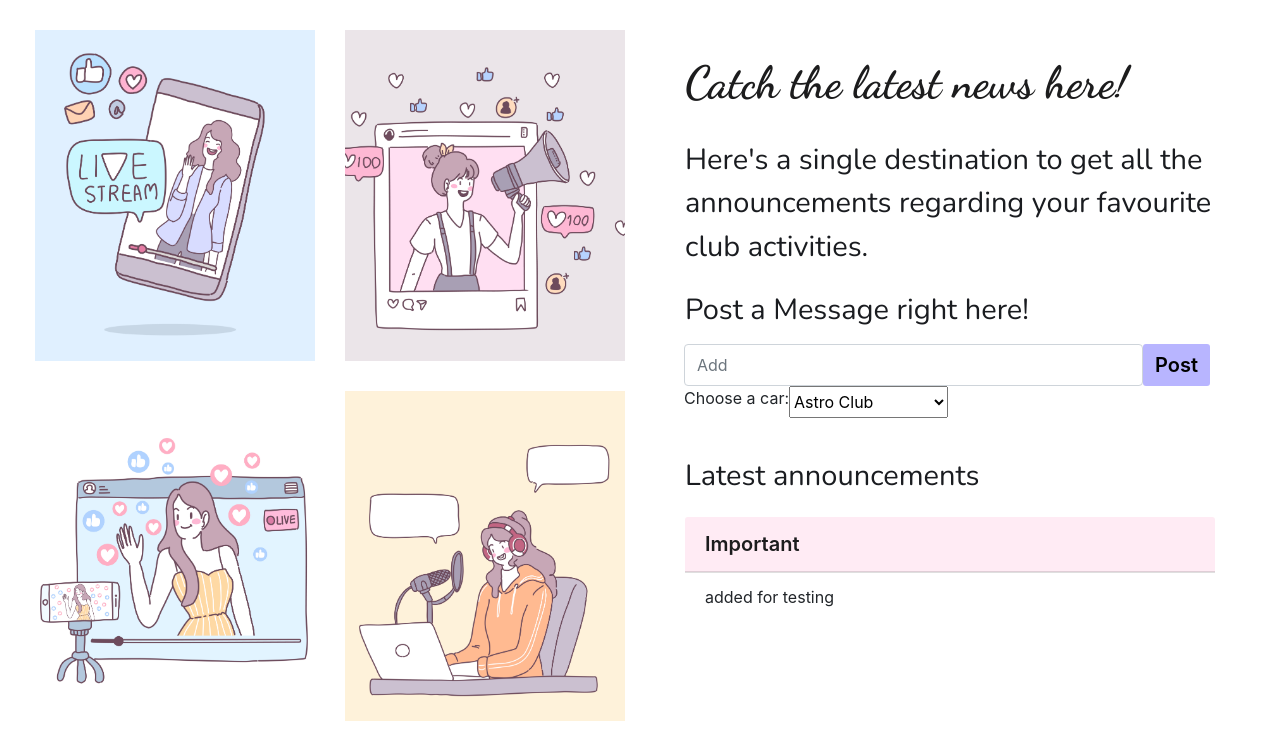
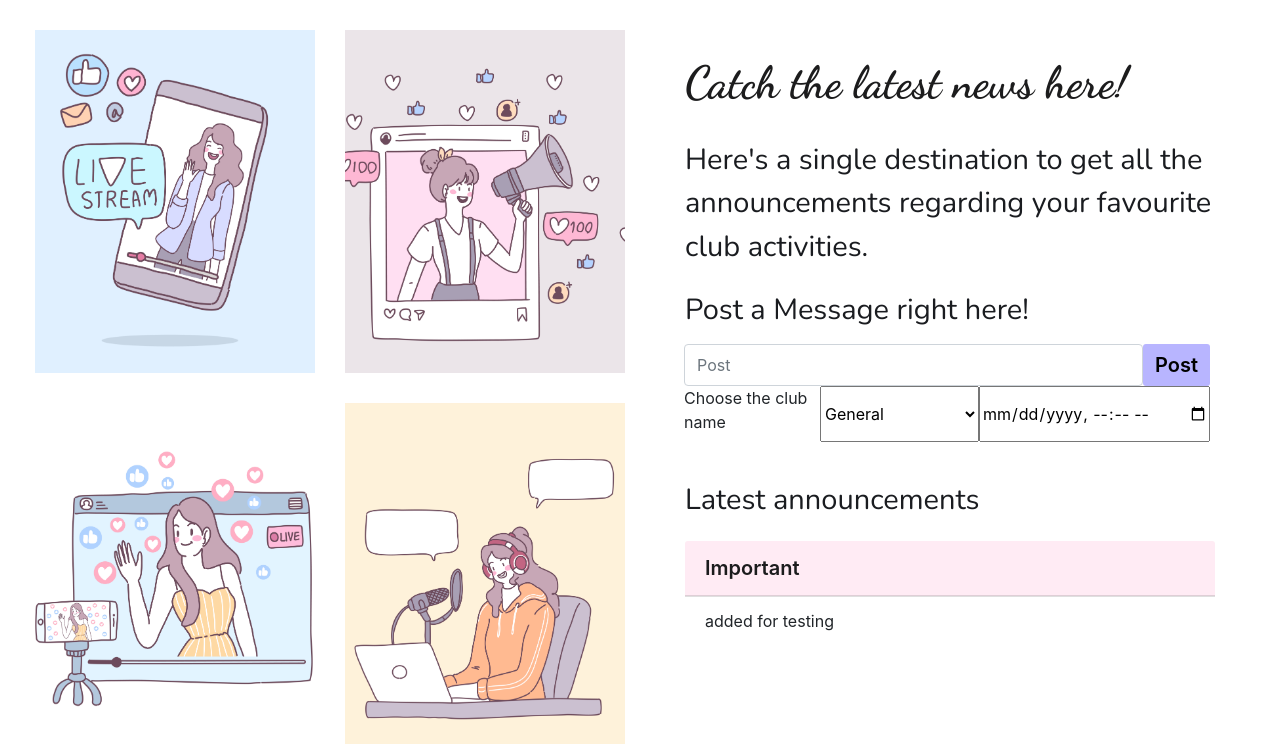
Before and after one commit to sree1532002/DBMS-Project, a PHP site: page /announcements.php in a window 1280 px wide. Shown: the part 162-906 px from the top of the page. Before the commit the page ends 883 px from the top, so only its background shows below. Run offline with PHP 8.4, Linux system fonts and the light colour scheme; a user stored in the database is signed in; data comes from the database, SQL or seed files in the repository; both versions use the stored data as it was after the commit; some libraries are stand-ins or nearby versions.

Commit message:
added announcement

```diff
--- a/announcements.php
+++ b/announcements.php
@@ -99,20 +99,21 @@ $result = mysqli_query($con,$sql);
           <div class="input-group mb-3">
             <form action = "addann.php" method = "post" class = "ideatxt">
               <div class="input-group-append idea">
-                <input type="text" name = "feeddata" class="form-control" name = 'idea' placeholder="Add" aria-label="Recipient's idea" aria-describedby="basic-addon2">
+                <input type="text" name = "events" class="form-control" name = 'events' placeholder="Post" aria-label="Recipient's idea" aria-describedby="basic-addon2" required>
                 <button type="submit" class="logbtn addbtn btn btn-primary" name = "addann">Post</button>
               </div>
 
               <div class="input-group-append">
                   <input type = "hidden" name = "rollno" value ="<?php echo $rollno;?>">
-                  <label for="cars">Choose a car:</label>
-                    <select name="cars" id="cars">
+                  <label for="clubid">Choose the club name</label>
+                    <select name="clubid" id="clubid" required>
+                        <option value="0">General</option>
                         <option value="1">Astro Club</option>
                         <option value="2">Computer Club</option>
                         <option value="3">Photography Club</option>
                         <option value="4">Cultural Club</option>
                    </select>
-                  <input type = "hidden" name = "clubno" value ="1">
+                   <input type="datetime-local"  class="float-right" id="date" placeholder="Enter date&time of the event" name="date" required>
               </div>
             </form>
           </div>
--- a/club1.php
+++ b/club1.php
@@ -1,7 +1,7 @@
 <?php
 session_start();
 include 'db.php';
-$uname = $_SESSION['uname'];
+$rollno = $_SESSION['rollno'];
 $sql = "SELECT idea FROM club1";
 $_SESSION['clubno'] = 1;
 $result = mysqli_query($con,$sql);
```
Also changed, not shown: addann.php (+9 -3 lines), clubmanagement.sql (+13 -6 lines).
